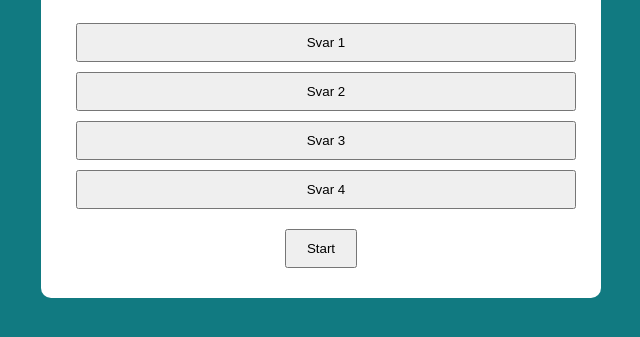
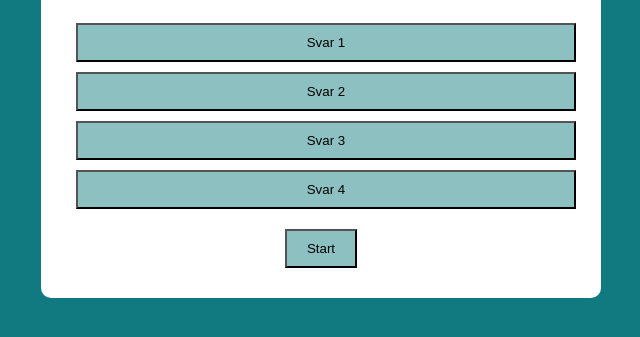
Before and after one commit to Dancat09/quiz-sp-rsm-l-new, a plain HTML site: page index.html in a window 1280 px wide. Shown: the part 305-642 px from the top of the page, without its empty margins (319-959 px from the left). Drawn offline with Linux system fonts and the light colour scheme.

Commit message:
main commit

```diff
--- a/style.css
+++ b/style.css
@@ -31,6 +31,10 @@ body {
     display: none;
 }
 
+button {
+    background-color: rgb(141, 192, 192);
+}
+
 .correct {
     background-color: lightgreen;
 }
```
